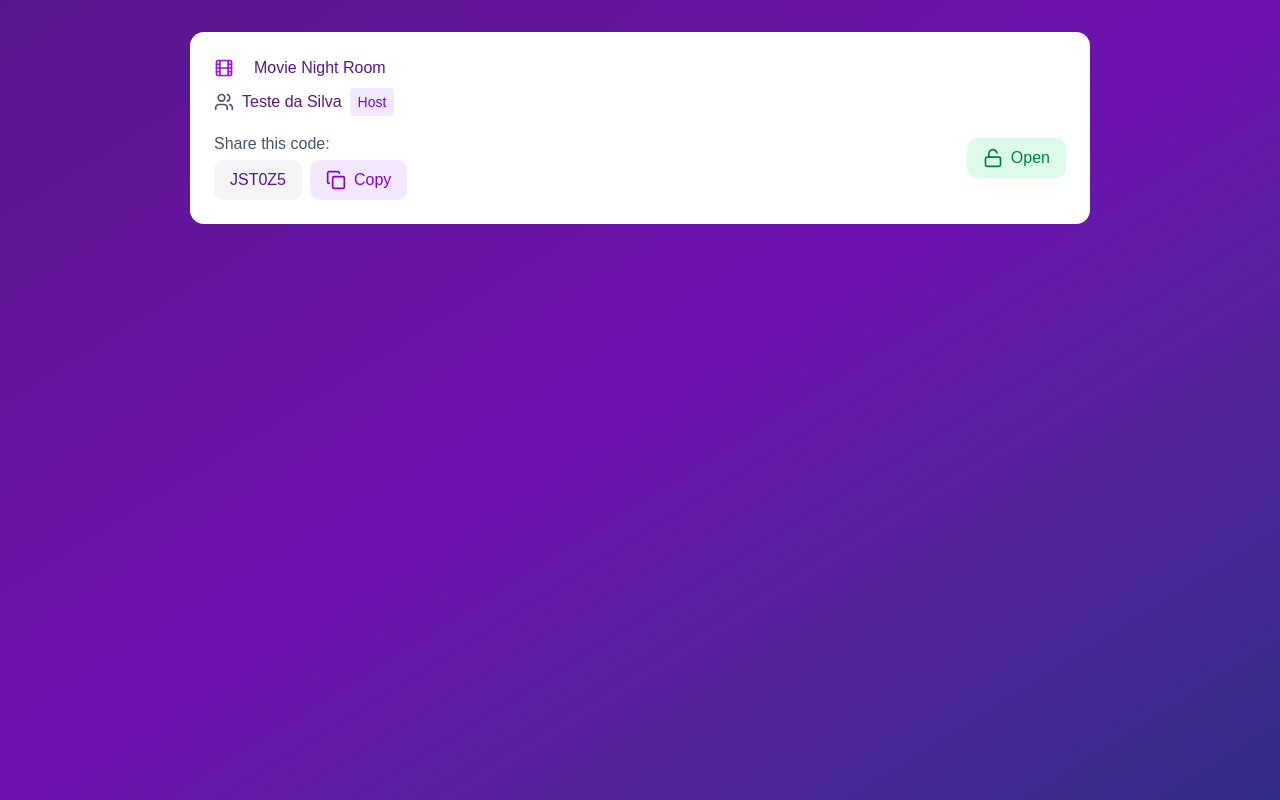
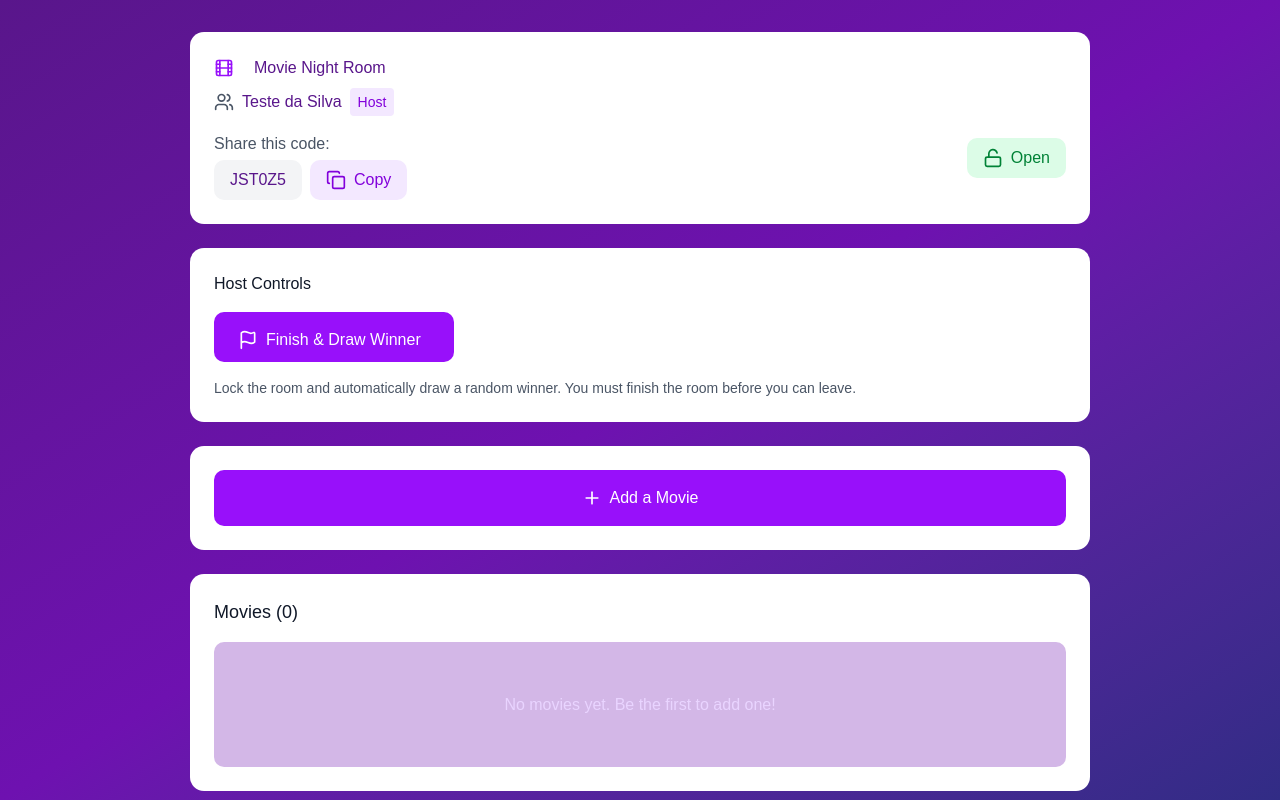
Before and after one commit to wrspada02/frontend-boilerplate, a Next.js app: page /room/1 in a window 1280 px wide. Built offline with nearby package versions, Linux system fonts and the light colour scheme.

Commit message:
feat: finish room index page

```diff
--- a/src/components/Button.tsx
+++ b/src/components/Button.tsx
@@ -9,7 +9,7 @@ export function Button({
   type }: ButtonProps) {
   return (
     <button
-      className={`h-14 w-full text-base leading-6 font-normal text-justify rounded-[10px] px-6 py-4 ${className}`}
+      className={`h-14 w-full text-base leading-6 font-normal text-justify rounded-[10px] px-6 py-4 hover:cursor-pointer ${className}`}
       onClick={onClick}
       type={type || 'button'}
     >
--- a/src/pages/room/[code].tsx
+++ b/src/pages/room/[code].tsx
@@ -1,3 +1,4 @@
+import { Button } from "@/components/Button";
 import { addLayout } from "@/hoc/addLayout";
 import Image from "next/image";
 
@@ -14,7 +15,7 @@ export default function Room() {
               alt="Movie icon"
             />
             <figcaption className="ml-3 text-base text-[#59168B] font-normal leading-6">
-              Movie Night Room
+              <h1>Movie Night Room</h1>
             </figcaption>
           </figure>
 
@@ -64,9 +65,45 @@ export default function Room() {
           </div>
         </section>
       </li>
-      <li></li>
-      <li></li>
-      <li></li>
+      <li className="w-full rounded-[14px] bg-white p-6 mt-6">
+        <section>
+          <h2 className="text-[#101828] text-base leading-6">Host Controls</h2>
+
+          <Button className="bg-[#9810FA] rounded-[10px] max-w-[240px] h-[50px] mt-4">
+            <figure className="flex items-center gap-2">
+              <Image
+                src={"/flag.svg"}
+                alt="Flag icon"
+                width={20}
+                height={20}
+              />
+              <figcaption className="text-white text-base font-normal leading-6">Finish & Draw Winner</figcaption>
+            </figure>
+          </Button>
+
+          <p className="text-sm text-[#4A5565] leading-5 mt-4">Lock the room and automatically draw a random winner. You must finish the room before you can leave.</p>
+        </section>
+      </li>
+      <li className="w-full rounded-[14px] bg-white p-6 mt-6">
+        <Button className="bg-[#9810FA]">
+          <figure className="flex items-center justify-center gap-2">
+            <Image
+              src={"/add.svg"}
+              alt="Add icon"
+              width={20}
+              height={20}
+            />
+            <figcaption className="text-white text-base font-normal leading-6">Add a Movie</figcaption>
+          </figure>
+        </Button>
+      </li>
+      <li className="w-full rounded-[14px] bg-white p-6 mt-6">
+        <h3 className="text-lg text-[#101828] leading-7 font-medium">Movies (0)</h3>
+
+        <p className="bg-[#6E11B04D] text-[#E9D4FF] h-[125px] rounded-[10px] flex items-center justify-center mt-4">
+          No movies yet. Be the first to add one!
+        </p>
+      </li>
     </ul>
   )
 }
```
